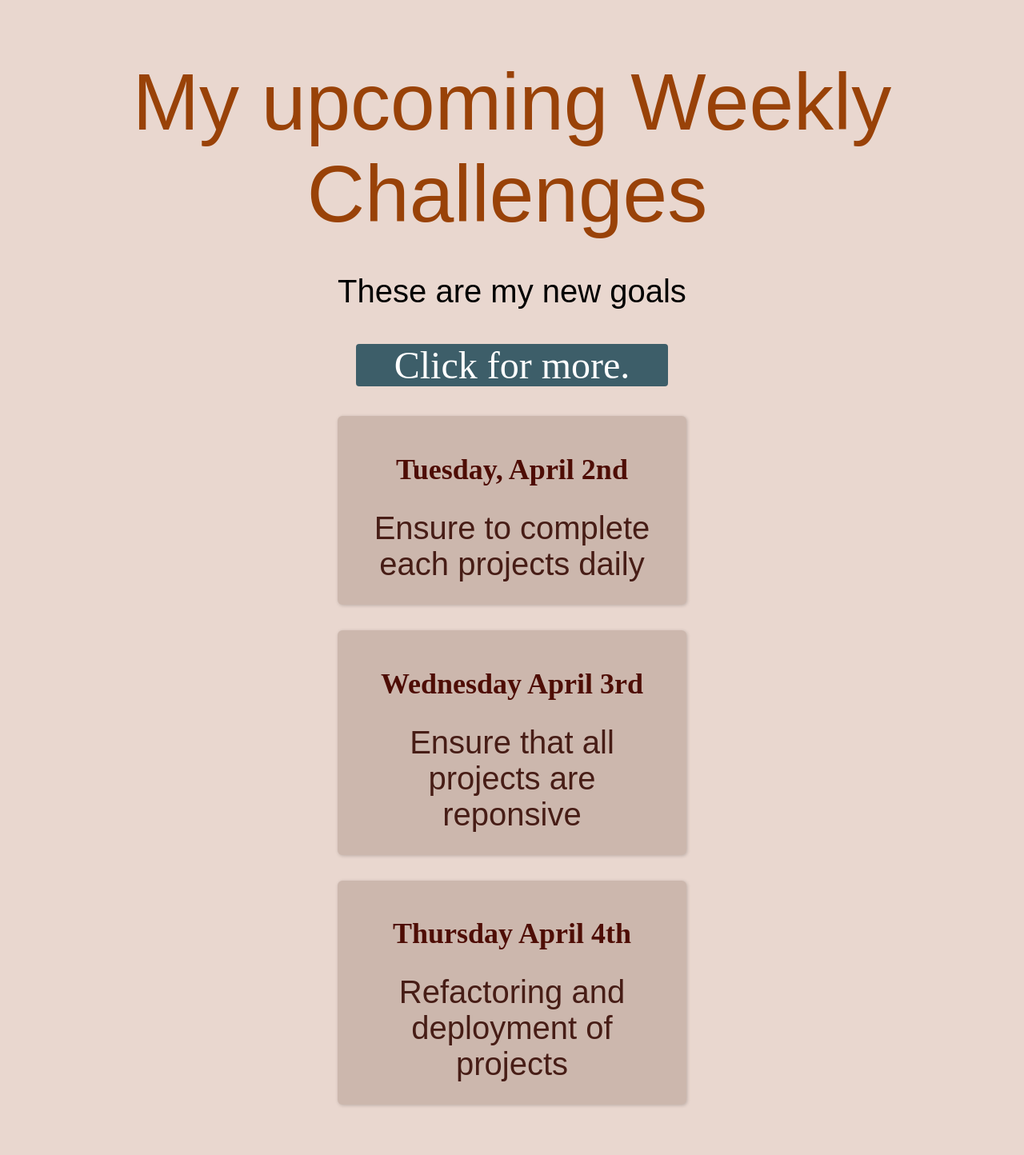
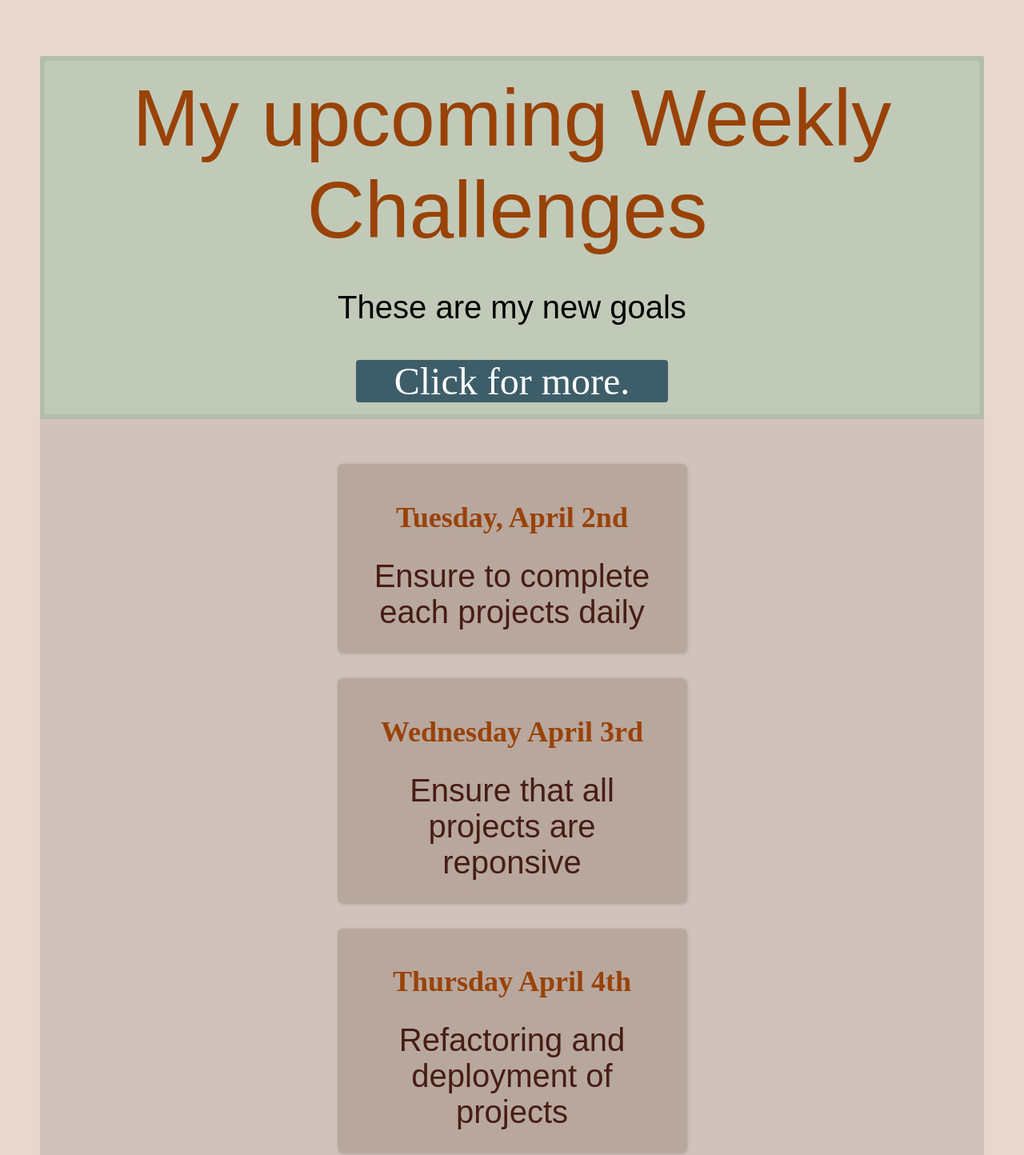
Before and after one commit to janeezy/Challenge-app, a plain HTML site: page fullweek.html in a window 1280 px wide. Shown: the top 1444 px of the page at 80% size. Drawn offline with Linux system fonts and the light colour scheme.

Commit message:
updated new styling

```diff
--- a/styles/shared.css
+++ b/styles/shared.css
@@ -73,6 +73,26 @@ a:hover{
 
 
 h2{
-	color: rgb(78, 13,5);
+	color: #994208;
 	font-family: 'oswaldo' 'sans-serif';
 }
+
+
+
+header{
+	background-color: #8ab9986d;
+	padding: 14px;
+	border: solid 6px   rgba(27, 28, 27, 0.075);
+
+}
+
+main{
+	background-color: #464b4d25;
+	box-shadow: #0d0d01;
+	padding: 20px;
+
+}
+
+li{
+	background-color: #994208;
+}
```
